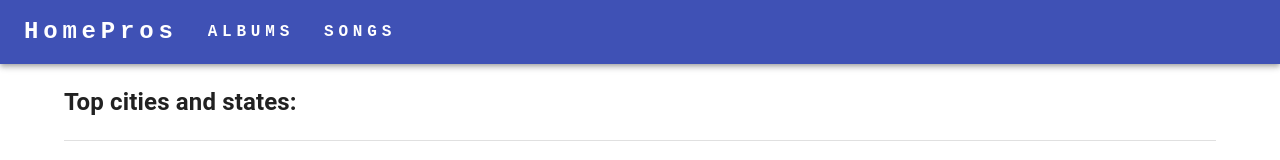
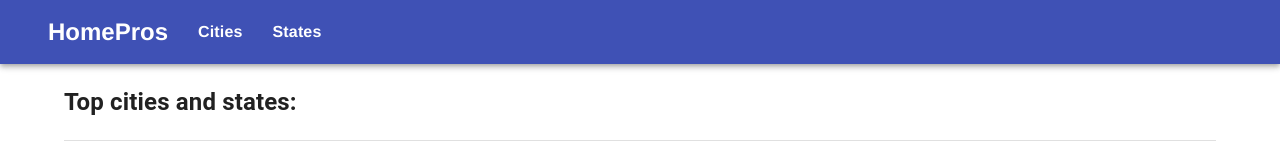
Before and after one commit to jinyeong-park/HomePros, a React (Create React App) app in the folder client/: page / in a window 1280 px wide. Shown: the top 160 px of the page. Built offline with nearby package versions, Linux system fonts and the light colour scheme; no server answers.

Commit message:
update navbar fonts and text

```diff
--- a/client/src/components/NavBar.js
+++ b/client/src/components/NavBar.js
@@ -10,9 +10,9 @@ function NavText({ href, text, isMain }) {
       noWrap
       style={{
         marginRight: '30px',
-        fontFamily: 'monospace',
+        fontFamily: 'Helvetica',
         fontWeight: 700,
-        letterSpacing: '.3rem',
+        // letterSpacing: '.3rem',
       }}
     >
       <NavLink
@@ -28,17 +28,14 @@ function NavText({ href, text, isMain }) {
   )
 }
 
-// Here, we define the NavBar. Note that we heavily leverage MUI components
-// to make the component look nice. Feel free to try changing the formatting
-// props to how it changes the look of the component.
 export default function NavBar() {
   return (
     <AppBar position='static'>
       <Container maxWidth='xl'>
-        <Toolbar disableGutters>
+        <Toolbar>
           <NavText href='/' text='HomePros' isMain />
-          <NavText href='/albums' text='ALBUMS' />
-          <NavText href='/songs' text='SONGS' />
+          <NavText href='/cities' text='Cities' />
+          <NavText href='/states' text='States' />
         </Toolbar>
       </Container>
     </AppBar>
```
